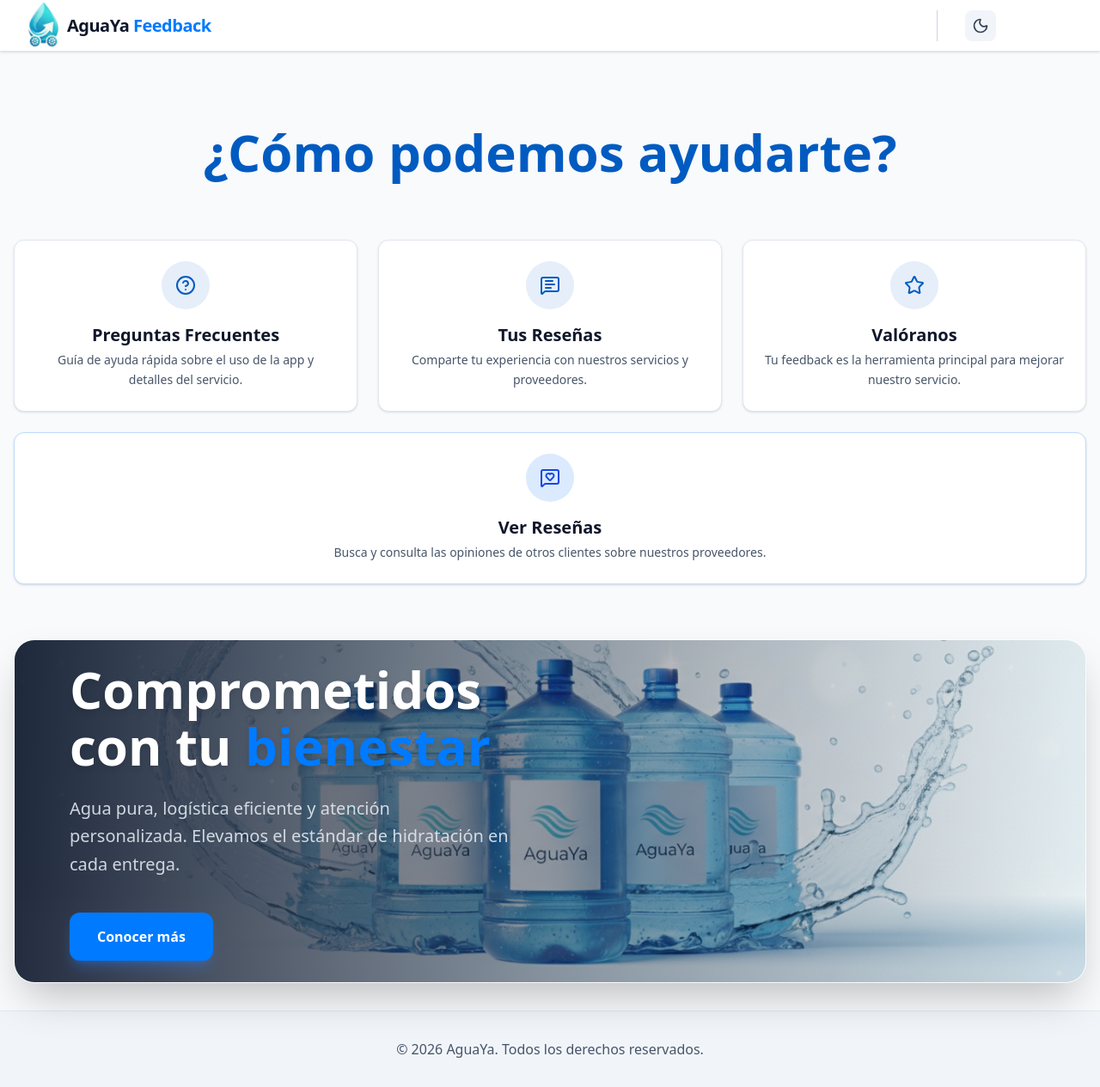
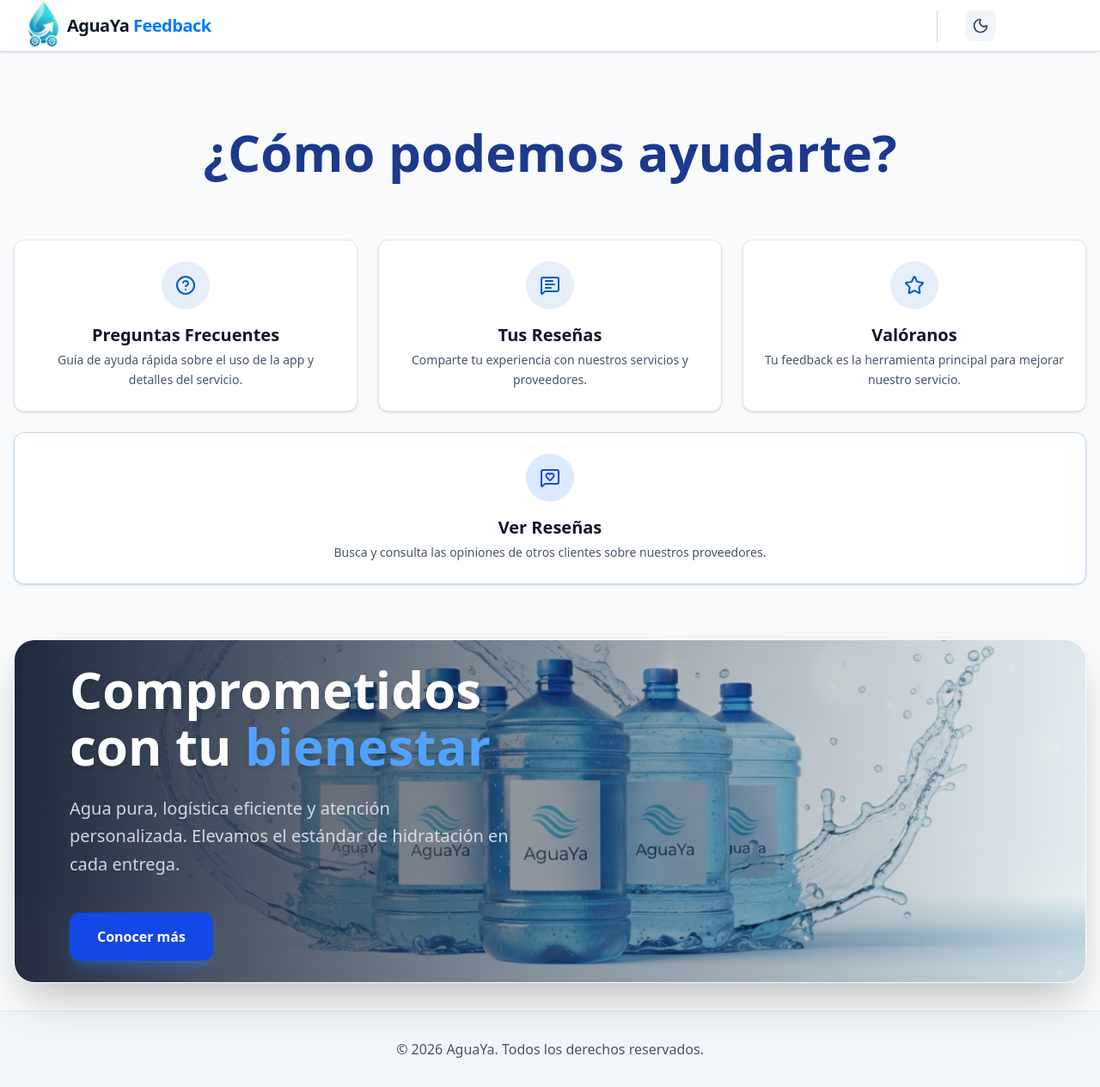
Before and after one commit to IAW-2026/proyecto-b-feedback-aquadrom, a Next.js app: page / in a window 1280 px wide. Shown: the whole page at 86% size. Built offline with nearby package versions, Linux system fonts and the light colour scheme; no server answers.

Commit message:
Cambios para mejorar la accesibilidad

```diff
--- a/src/app/page.tsx
+++ b/src/app/page.tsx
@@ -6,7 +6,7 @@ export default function Home() {
   return (
     <div className="space-y-16">
       <section className="text-center mt-12">
-        <h1 className="font-headline text-4xl md:text-6xl font-bold text-[#005BC1] leading-tight">
+        <h1 className="font-headline text-4xl md:text-6xl font-bold text-blue-900 dark:text-blue-300 leading-tight">
           ¿Cómo podemos ayudarte?
         </h1>
       </section>
@@ -20,9 +20,9 @@ export default function Home() {
           </div>
 
           <div className="space-y-1">
-            <h3 className="font-headline text-xl font-bold text-slate-800 group-hover:text-[#005BC1] transition-colors">
+            <h2 className="font-headline text-xl font-bold text-slate-800 group-hover:text-[#005BC1] transition-colors">
               Preguntas Frecuentes
-            </h3>
+            </h2>
             <p className="text-sm text-slate-500 font-body leading-relaxed">
               Guía de ayuda rápida sobre el uso de la app y detalles del servicio.
             </p>
@@ -36,9 +36,9 @@ export default function Home() {
           <MessageSquareText className="text-3xl" />
         </div>
         <div className="space-y-1">
-          <h3 className="font-headline text-xl font-bold text-slate-800 group-hover:text-[#005BC1] transition-colors">
+          <h2 className="font-headline text-xl font-bold text-slate-800 group-hover:text-[#005BC1] transition-colors">
             Tus Reseñas
-          </h3>
+          </h2>
           <p className="text-sm text-slate-500 font-body leading-relaxed">
             Comparte tu experiencia con nuestros servicios y proveedores.
           </p>
@@ -52,9 +52,9 @@ export default function Home() {
           <Star className="text-3xl" />
         </div>
         <div className="space-y-1">
-          <h3 className="font-headline text-xl font-bold text-slate-800 group-hover:text-[#005BC1] transition-colors">
+          <h2 className="font-headline text-xl font-bold text-slate-800 group-hover:text-[#005BC1] transition-colors">
             Valóranos
-          </h3>
+          </h2>
           <p className="text-sm text-slate-500 font-body leading-relaxed">
             Tu feedback es la herramienta principal para mejorar nuestro servicio.
           </p>
@@ -68,9 +68,9 @@ export default function Home() {
           <MessageSquareHeart className="text-3xl" />
         </div>
         <div className="space-y-1">
-          <h3 className="font-headline text-xl font-bold text-slate-900 dark:text-slate-100 group-hover:text-blue-700 dark:group-hover:text-blue-300 transition-colors">
+          <h2 className="font-headline text-xl font-bold text-slate-900 dark:text-slate-100 group-hover:text-blue-700 dark:group-hover:text-blue-300 transition-colors">
             Ver Reseñas
-          </h3>
+          </h2>
           <p className="text-sm text-slate-600 dark:text-slate-300 font-body leading-relaxed">
             Busca y consulta las opiniones de otros clientes sobre nuestros proveedores.
           </p>
@@ -97,7 +97,7 @@ export default function Home() {
 
 
       <h2 className="text-4xl md:text-6xl font-headline font-bold leading-[1.1] text-white drop-shadow-md">
-        Comprometidos con tu <span className="text-[#007aff]">bienestar</span>
+        Comprometidos con tu <span className="text-blue-400">bienestar</span>
       </h2>
 
       <p className="text-lg md:text-xl font-body text-slate-200 opacity-90 max-w-lg leading-relaxed">
@@ -106,7 +106,7 @@ export default function Home() {
 
       {/* Botón de Acción (Call to Action) para linkear despues a about us*/}
       <div className="pt-4">
-        <Link href="/about-us" className="inline-flex bg-[#007aff] hover:bg-[#0058bc] text-white px-8 py-4 rounded-xl font-bold transition-all transform hover:-translate-y-1 active:scale-95 shadow-lg shadow-blue-500/30">
+        <Link href="/about-us" className="inline-flex bg-blue-700 hover:bg-blue-800 text-white px-8 py-4 rounded-xl font-bold transition-all transform hover:-translate-y-1 active:scale-95 shadow-lg shadow-blue-500/30">
           Conocer más
         </Link>
       </div>
--- a/src/app/review/[id_pedido]/page.tsx
+++ b/src/app/review/[id_pedido]/page.tsx
@@ -101,7 +101,7 @@ export default function CreateReviewPage() {
 
   return (
     <main className="min-h-screen bg-slate-50 pt-24 pb-16 px-4">
-      <div className="max-w-[720px] mx-auto space-y-10">
+      <div className="max-w-180 mx-auto space-y-10">
 
         {/* Encabezado de Contexto */}
         <div className="text-center">
```
